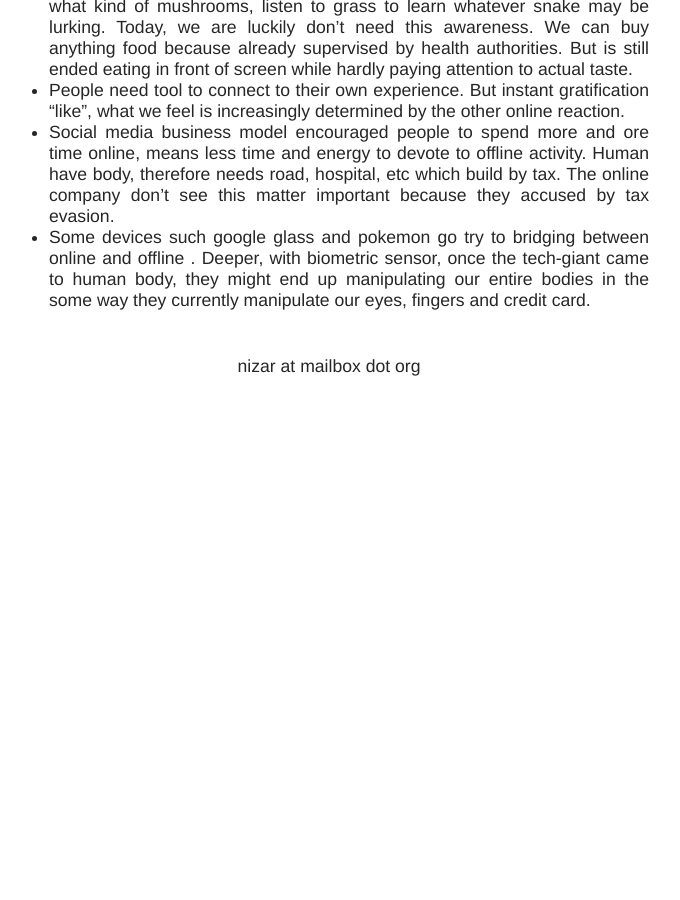
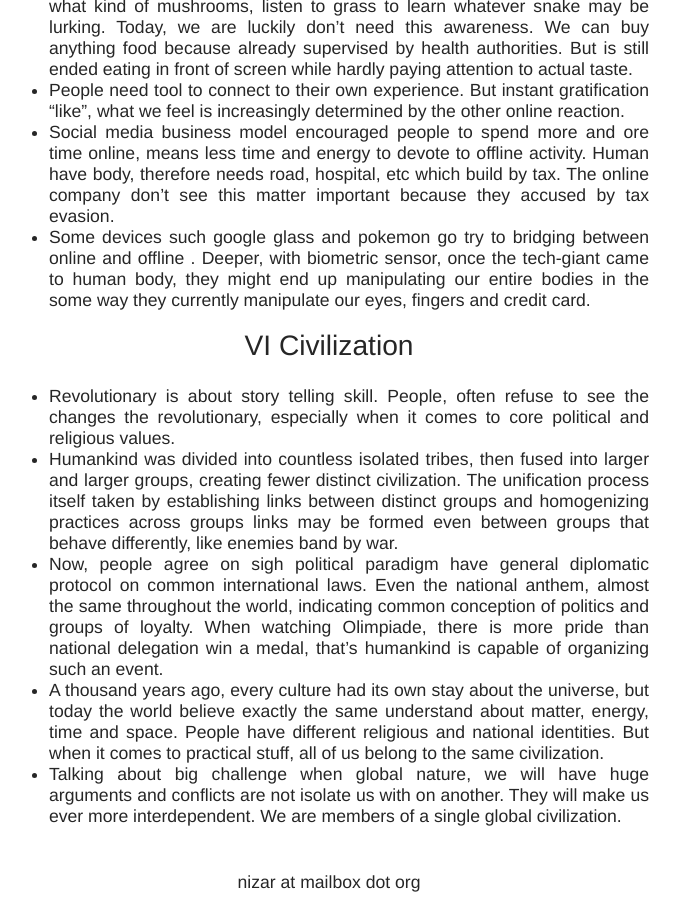
Before and after one commit to kuturana/kuturana.github.io, a Jekyll site: the page built from note/21lessons_review.md, in a window 1280 px wide and 900 px high, scrolled down 3557 px. Shown: the whole window, without its empty margins (311-991 px from the left). Built offline with Jekyll 4.4.1, drawn with Linux system fonts in a browser that asks for light colours; our own code applies the rules of GitHub Pages for plain Markdown files; before the commit the page ends 3962 px from its top, so only the background shows below that; some of the changed text lies outside the part shown.

Commit message:
chapter vi

```diff
--- a/note/21lessons_review.md
+++ b/note/21lessons_review.md
@@ -39,11 +39,18 @@
 - If the data mandated to government, it may result in creepy digital dictatorship. Once political press our emotional button directly, generating anxiety, hatred and joy, politics will become a more emotional circus.
 - People have experience to regulate their ownership of land. We know hot to build a fence in a field, place guard at the gate and control who can go in. But we don't have experience in regulating the ownership of data yet.
 
-# Social Challanges
+# Social Challenges
 
-## V Communitiy
+## V Community
 - Facebook, by their manifesto try to push how human create and identify community, by using AI to strengthen our social fabric and bring the world closer together. But most of us find it is impossible to rely more than 150 individuals. People try to regulate small groups of people with imaginary of communities called nation and political parties, but they can't provide warm intimacy. Consequently people then ever more lonely lives in an ever more connected planet.
 - In the past, human could not afford such carelessness. Ancient human, forager, more always alert and and attention giver, to stay safe they must find what kind of mushrooms, listen to grass to learn whatever snake may be lurking. Today, we are luckily don't need this awareness. We can buy anything food because already supervised by health authorities. But is still ended eating in front of screen while hardly paying attention to actual taste.
 - People need tool to connect to their own experience. But instant gratification "like", what we feel is increasingly determined by the other online reaction.
 - Social media business model encouraged people to spend more and ore time online, means less time and energy to devote to offline activity. Human have body, therefore needs road, hospital, etc which build by tax. The online company don't see this matter important because they accused by tax evasion.
 - Some devices such google glass and pokemon go try to bridging between online and offline . Deeper, with biometric sensor, once the tech-giant came to human body, they might end up manipulating our entire bodies in the some way they currently manipulate our eyes, fingers and credit card.
+
+## VI Civilization
+- Revolutionary is about story telling skill. People, often refuse to see the changes the revolutionary, especially when it comes to core political and religious values.
+- Humankind was divided into countless isolated tribes, then fused into larger and larger groups, creating fewer distinct civilization. The unification process itself taken by establishing links between distinct groups and homogenizing practices across groups links may be formed even between groups that behave differently, like enemies band by war.
+- Now, people agree on sigh political paradigm have general diplomatic protocol on common international laws. Even the national anthem, almost the same throughout the world, indicating common conception of politics and groups of loyalty. When watching Olimpiade, there is more pride than national delegation win a medal, that's humankind is capable of organizing such an event.
+- A thousand years ago, every culture had its own stay about the universe, but today the world believe exactly the same understand about matter, energy, time and space. People have different religious and national identities. But when it comes to practical stuff, all of us belong to the same civilization.
+- Talking about big challenge when global nature, we  will have huge arguments and conflicts are not isolate us with on another. They will make us ever more interdependent. We are members of a single global civilization.
```
